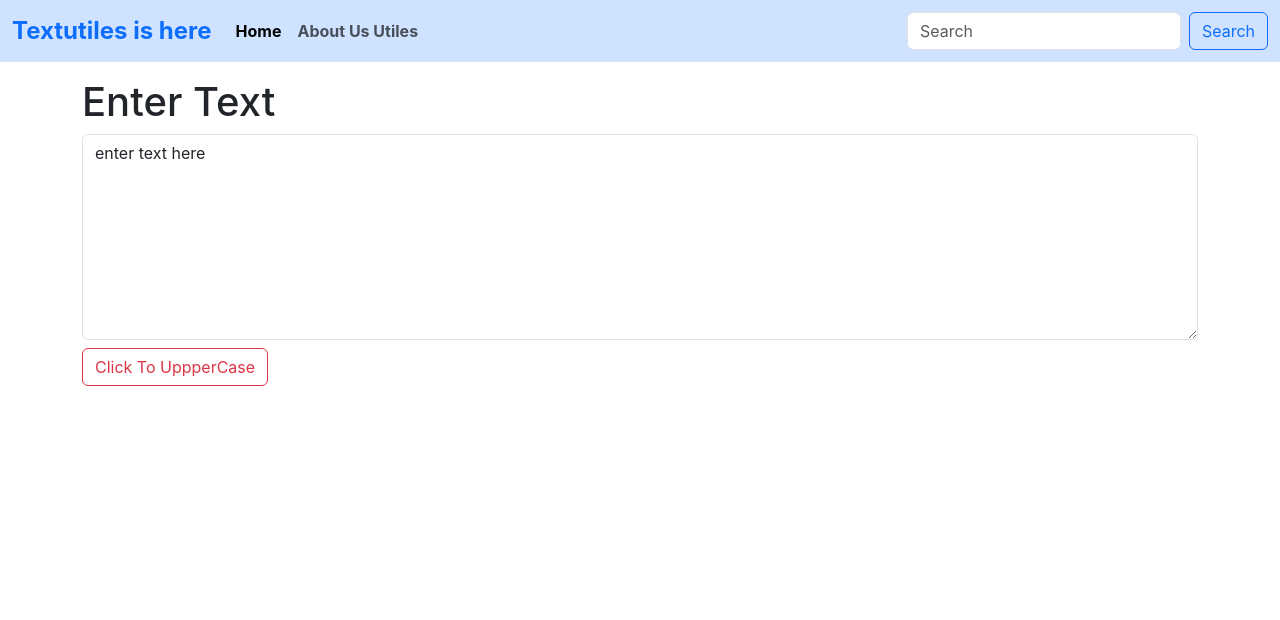
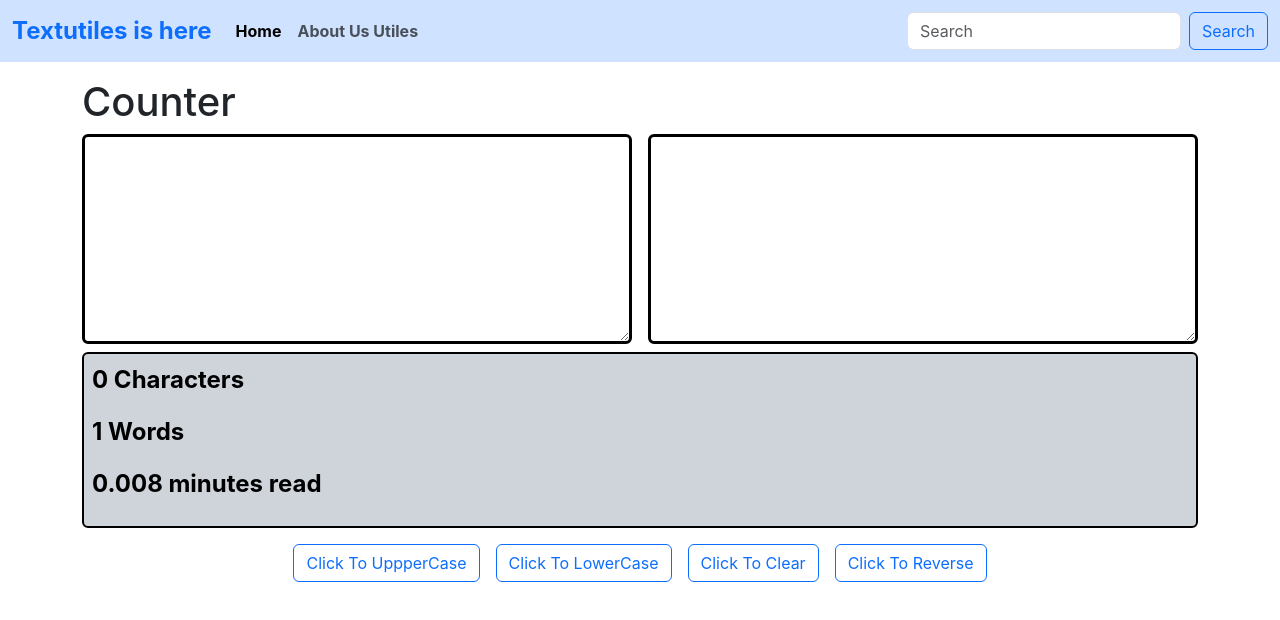
Before and after one commit to DeepPoradiya/Navigation-Bar, a React (Create React App) app in the folder react/react_basic/: page / in a window 1280 px wide. Shown: the top 620 px of the page. Built offline with nearby package versions, Linux system fonts and the light colour scheme.

Commit message:
toLowerCase(),word count,character count ,read time,clear text,preview text,reverse text,split(),join()

```diff
--- a/react/react_basic/src/App.js
+++ b/react/react_basic/src/App.js
@@ -7,7 +7,7 @@ function App() {
   <>
       {/* <Navbar title="TextUtiles" abouttext="About Us" /> */}
       <Navbar />
-      <Textforms title="Enter Text" />
+      <Textforms title="Counter" />
       </>
      );
 }
--- a/react/react_basic/src/componets/Textforms.js
+++ b/react/react_basic/src/componets/Textforms.js
@@ -5,23 +5,58 @@ export default function Textforms(props) {
         let newtext=text.toUpperCase();
         settext(newtext);
     }
+    const texttolower=()=>{
+      let newtext=text.toLowerCase();
+      settext(newtext);
+  }
     const texttochange=(event)=>{
         settext(event.target.value);
 
     }
-    const [text,settext]=useState("enter text here");
+    const texttoclear=()=>{
+      let newtext='';
+      settext(newtext);
+  }
+  const texttoreverse = () => {
+    let newtext = text.split("").reverse().join("");
+    settext(newtext);
+  };
+
+
+    const [text,settext]=useState("");
   return (
-
-      <div class="mb-3 container my-3">
+   <>      <div class="mb-3 container my-3">
         <h1 className="heading">{props.title}</h1>
-        <textarea
+       <div className="d-flex gap-3">
+       <textarea
         onChange={texttochange}
         value={text}
-          className="form-control"
+          className="form-control border border-black border-3"
           id="exampleFormControlTextarea1"
           rows="8"
         ></textarea>
-        <button className="btn btn-outline-danger my-2" onClick={texttoupper}>Click To UppperCase</button>
+               <textarea
+        onChange={texttochange}
+        value={text}
+          className="form-control border border-black border-3"
+          id="exampleFormControlTextarea1"
+          rows="8"
+        ></textarea>
+       </div>
+        <div className=" bg-dark-subtle my-2 rounded-2 p-2 text-black border border-black border-2">
+          <p className="fs-4 fw-bold">{text.length} Characters</p>
+          <p className="fs-4 fw-bold">{text.split(" ").length} Words</p>
+          <p className="fs-4 fw-bold">{0.008 * text.split(" ").length} minutes read</p>
+        </div>
+        <div className="d-flex flex-column flex-md-row justify-content-center gap-3">
+        <button className="btn btn-outline-primary my-2 " onClick={texttoupper}>Click To UppperCase</button>
+        <button className="btn btn-outline-primary my-2" onClick={texttolower}>Click To LowerCase</button>
+        <button className="btn btn-outline-primary my-2" onClick={texttoclear}>Click To Clear</button>
+        <button className="btn btn-outline-primary my-2" onClick={texttoreverse}>Click To Reverse</button>
+
+        </div>
       </div>
+
+      </>
   );
 }
```
Also changed, not shown: 1 other file (tests, documents, lock files or other folders).
